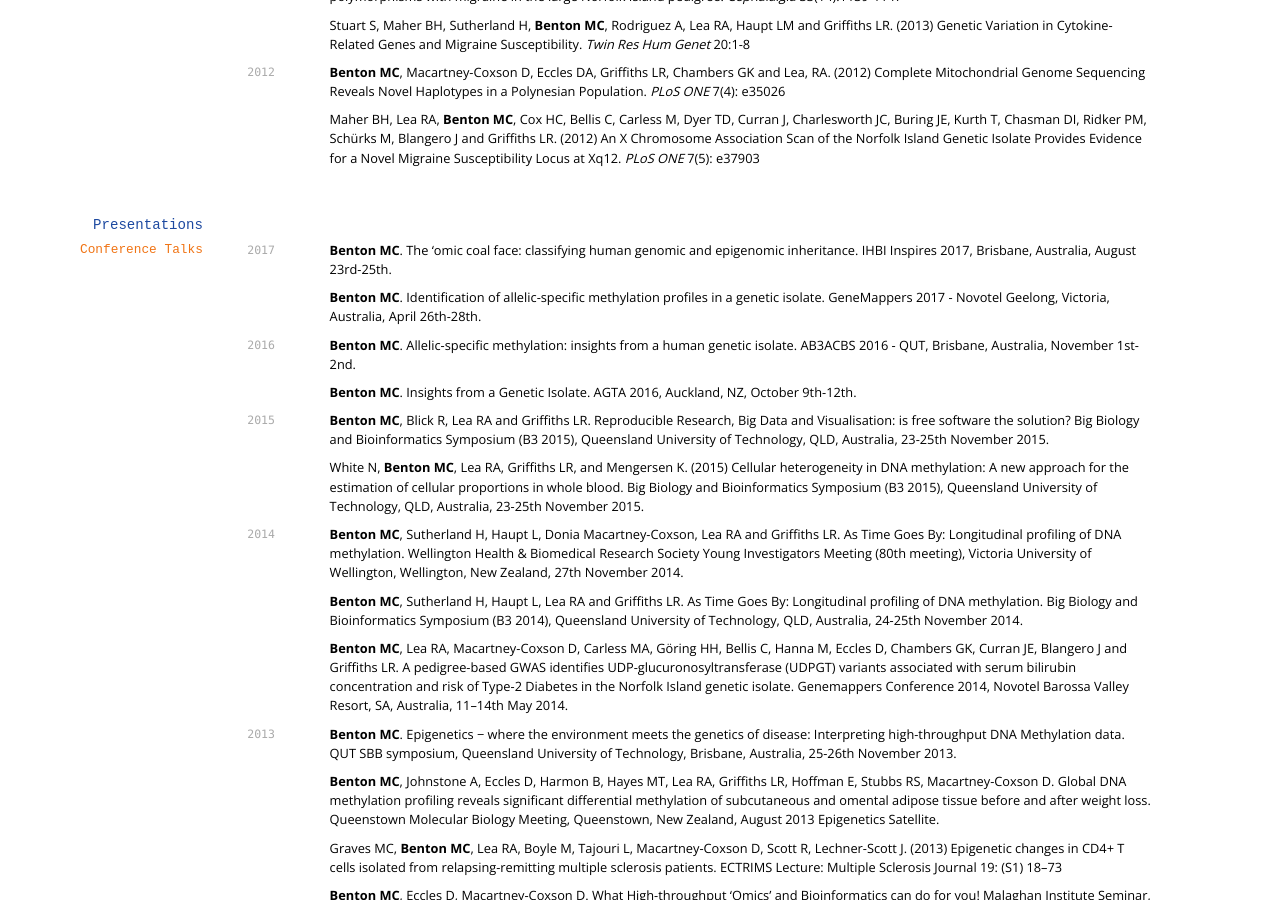
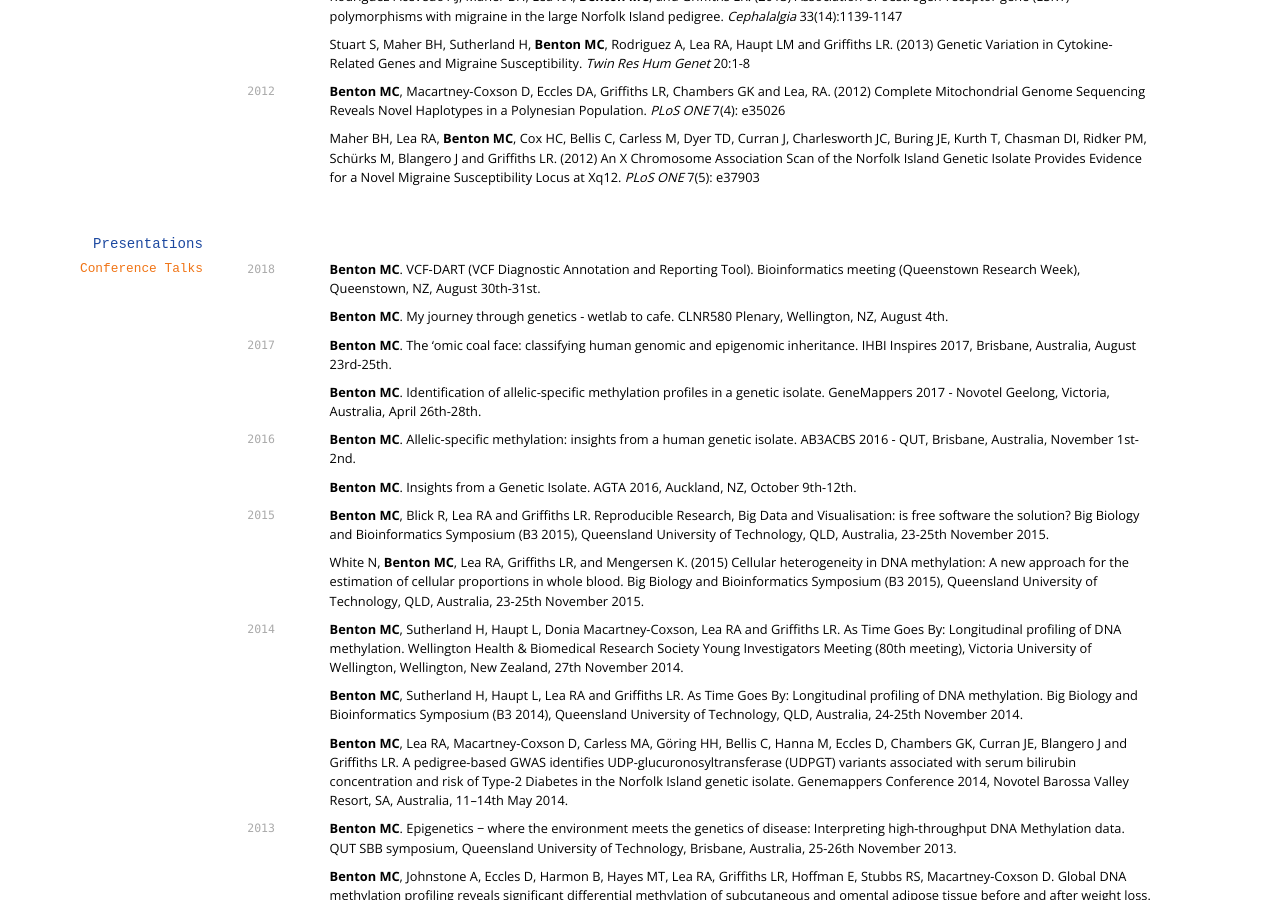
Before and after one commit to sirselim/Miles_CV, a Jekyll site: the page built from index.md, in a window 1280 px wide and 900 px high, scrolled down 3107 px. Built offline with Jekyll 4.4.1, drawn with Linux system fonts in a browser that asks for light colours; some web fonts are replaced; part of the change alters nothing that is shown; some of the changed text lies outside the part shown.

Commit message:
updated CV

```diff
--- a/index.md
+++ b/index.md
@@ -122,19 +122,19 @@ A course designed to walk Research Supervisors through the frameworks and pragma
 
 ## Publication Metrics
 
-* Journal articles: __30__
+* Journal articles: __33__
 * H-index: __12__
-* Citations: __482__
+* Citations: __523__
 
 ## Publications
 
 <!-- ### Journals -->
 `2018`
-**Benton MC**, Smith RA, Haupt LM, Albury CL, Maksemous N, Lea RA, and Griffiths LR. (2018) A Customisable Analysis Pipeline for Identification of Clinically Relevant Genetic Variants in Next Generation Sequencing Data. *Genetics in Medicine* (under review)
+**Benton MC**, Smith RA, Haupt LM, Albury CL, Maksemous N, Lea RA, and Griffiths LR. (2018) A Customisable Analysis Pipeline for Identification of Clinically Relevant Genetic Variants in Next Generation Sequencing Data. *Journal of Molecular Diagnostics* (under submision)
 
 Macartney-Coxson D, Cameron A, Clapham J, and **Benton MC**. (2018) DNA methylation in blood - potential to provide new insights in immune cell biology. *Scientific Reports* (under review)
 
-MaltbyV, Lea RA, Graves M, Sanders K, **Benton MC**, Tajouri L, Scott R, and Lechner-Scott J. (2018) A hypermethylated region in the promoter of the lymphotoxin-alpha gene in CD19+ B cells is associated with multiple sclerosis. *Scientific Reports* (under revision)
+MaltbyV, Lea RA, Graves M, Sanders K, **Benton MC**, Tajouri L, Scott R, and Lechner-Scott J. (2018) A hypermethylated region in the promoter of the lymphotoxin-alpha gene in CD19+ B cells is associated with multiple sclerosis. *Scientific Reports* (accepted, 18th Oct 2018)
 
 Aquino EM, **Benton MC**, Haupt LM, Sutherland HG, Griffiths LR, and Lea RA. (2018) Current understanding of DNA methylation and age-related disease. *OBM Genetics* 2(2) [DOI:10.21926/obm.genet.1802016]
 
@@ -206,6 +206,11 @@ Maher BH, Lea RA, **Benton MC**, Cox HC, Bellis C, Carless M, Dyer TD, Curran J,
 ## Presentations
 
 ### Conference Talks
+
+`2018`
+**Benton MC**. VCF-DART (VCF Diagnostic Annotation and Reporting Tool). Bioinformatics meeting (Queenstown Research Week), Queenstown, NZ, August 30th-31st.
+
+**Benton MC**. My journey through genetics - wetlab to cafe. CLNR580 Plenary, Wellington, NZ, August 4th.
 
 `2017`
 **Benton MC**. The ‘omic coal face: classifying human genomic and epigenomic inheritance. IHBI Inspires 2017, Brisbane, Australia, August 23rd-25th.
```
Also changed, not shown: scholar_plot/scholar_citations_iEhBavEAAAAJ.png.
